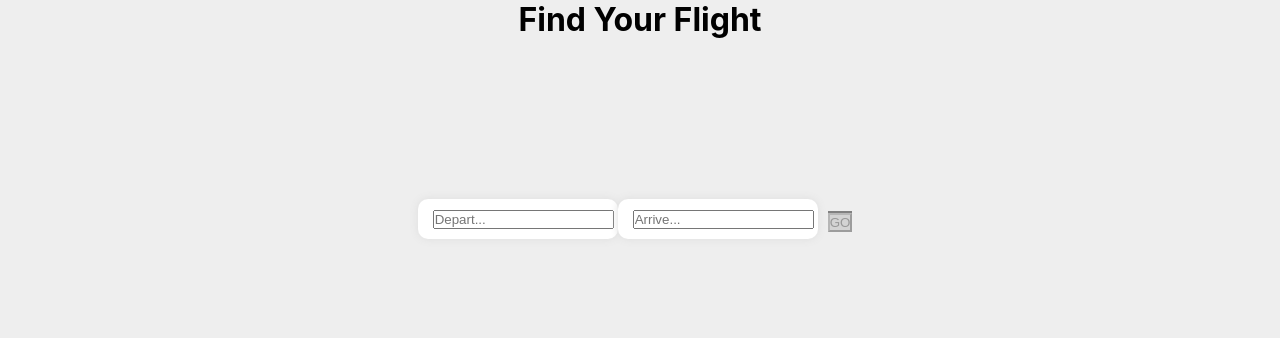
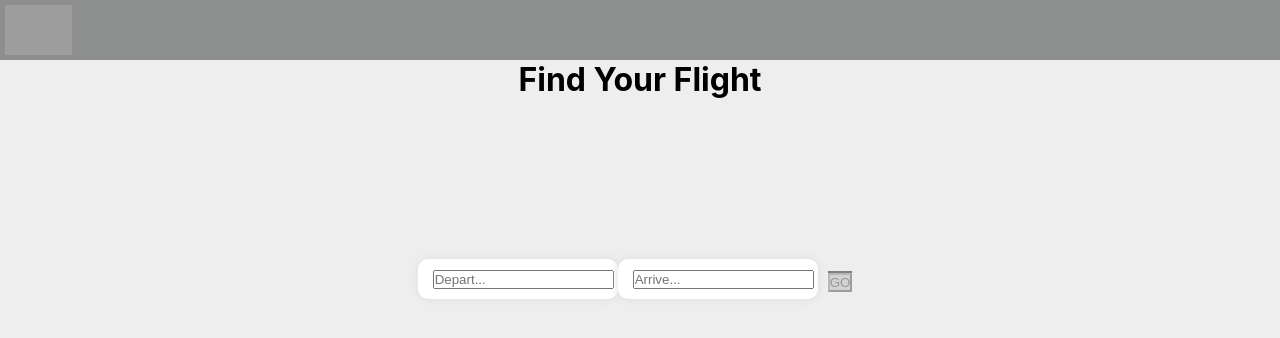
Before and after one commit to adarshm11/airline-tracker, a React (Create React App) app in the folder airline-tracker/: page / in a window 1280 px wide. Shown: the top 338 px of the page. Built offline with nearby package versions, Linux system fonts and the light colour scheme; grey boxes are pictures that could not be loaded.

Commit message:
Modified component to add new users to subscription database to include compatibility for automated emails, connection to Flask backend

```diff
--- a/airline-tracker/src/AddUserForm.css
+++ b/airline-tracker/src/AddUserForm.css
@@ -25,6 +25,7 @@
     margin-top: 20px;
     height: 30px;
     width: 120px;
+    font-size: 100%;
     background-color: rgb(161, 161, 161);
     color: white;
     cursor: pointer;
--- a/airline-tracker/src/AddUserForm.js
+++ b/airline-tracker/src/AddUserForm.js
@@ -7,12 +7,16 @@ export function AddUserForm() {
   const [name, setName] = useState('');
   const [email, setEmail] = useState('');
   const [error, setError] = useState('');
+  const [verificationCode, setVerificationCode] = useState('');
+  const [isVerified, setIsVerified] = useState(false);
+  const [isVerificationSent, setIsVerificationSent] = useState(false);
 
   const emailRegex = /^[a-zA-Z0-9._%+-]+@[a-zA-Z0-9.-]+\.[a-zA-Z]{2,}$/;
 
   const handleSubmit = async (e) => {
     e.preventDefault();
 
+    if (!isVerificationSent){
       if (name.trim() === ""){
         setError("Please enter your name.")
         return;
@@ -25,13 +29,13 @@ export function AddUserForm() {
       setError('');
 
       try {
-      const response = await axios.post('http://localhost:5001/api/users', {
+        const response = await axios.post('http://localhost:5001/add-user', {
           name,
           email,
         });
 
         console.log('User added:', response.data);
-      // Optionally, reset the form
+        setIsVerificationSent(true);
         setName('');
         setEmail('');
       } catch (error) {
@@ -39,37 +43,67 @@ export function AddUserForm() {
         if (error.response && error.response.data) {
           setError(error.response.data.message || 'There was an error adding the user.');
         }
-
         else {
           setError('An unexpected error occurred. Please try again later.');
+        }
+      }
+    }
+    else {
+      try {
+        const response = await axios.post("http://localhost:5001/verify-user", {
+          email,
+          code: verificationCode,
+        })
+        console.log("User verified:", response.data);
+        setIsVerified(true);
+        setError("");
+      } catch (error) {
+        if (error.response && error.response.data){
+          setError(error.response.data || "There was an error verifying the code.");
+        } else {
+          setError("An unexpected error occurred. Please try again later.");
+        }
       }
     }
   };
 
   return (
     <div>
-      <h1>Enter Your Information</h1>
+      <h1>{isVerified ? "Verify Your Email" : "Enter Your Information"}</h1>
       <form className="form-container" onSubmit={handleSubmit}>
+        {!isVerificationSent ? (
+          <>
             <input className="name-input-field"
               type="text"
               placeholder="Name..."
               value={name}
               onChange={(e) => setName(e.target.value)}
             />
-
             <input className="email-input-field"
               type="text"
               placeholder="Email..."
               value={email}
               onChange={(e) => setEmail(e.target.value)}
             />
+          </>
+        ) : (
+          <>
+            <input
+              className="verification-input-field"
+              type="text"
+              placeholder="Enter your verification code..."
+              value={verificationCode}
+              onChange={(e) => setVerificationCode(e.target.value)}
+            />
+          </>
+        )}
 
         {error && <div className="error-message">{error}</div>}
 
         <button
           className="submit-button"
           type="submit">
-            <strong>SUBMIT</strong>
+            <strong>{isVerificationSent ? "VERIFY" : "SUBMIT"}</strong>
         </button>
       </form>
     </div>
--- a/airline-tracker/src/App.css
+++ b/airline-tracker/src/App.css
@@ -20,3 +20,20 @@
 .App-link {
   color: #61dafb;
 }
+
+.nav-bar {
+  height: 60px;
+  background-color: #8d8e8e;
+  display: flex;
+}
+
+.logo {
+  height: 50px;
+  cursor: pointer;
+  display: flex;
+  margin: 5px;
+}
+
+/* .logo:hover {
+
+} */
--- a/airline-tracker/src/App.js
+++ b/airline-tracker/src/App.js
@@ -3,11 +3,15 @@ import { FlightResults } from './FlightResults.js';
 import { SearchUI } from './SearchUI.js';
 import { BrowserRouter as Router, Route, Routes } from 'react-router-dom';
 import { AddUserForm } from './AddUserForm.js';
+import logo from './logo.png';
 
 function App() {
   return (
     <div className="App">
       <Router>
+        <nav className="nav-bar">
+          <a href="/"><img src={logo} className="logo" alt="HOME"/></a>
+        </nav>
         <Routes>
           <Route path="/" element={<SearchUI/>}/>
           <Route path="/search-results" element={<FlightResults/>}/>
```
Lines whose indentation alone changed are shown as unchanged.
